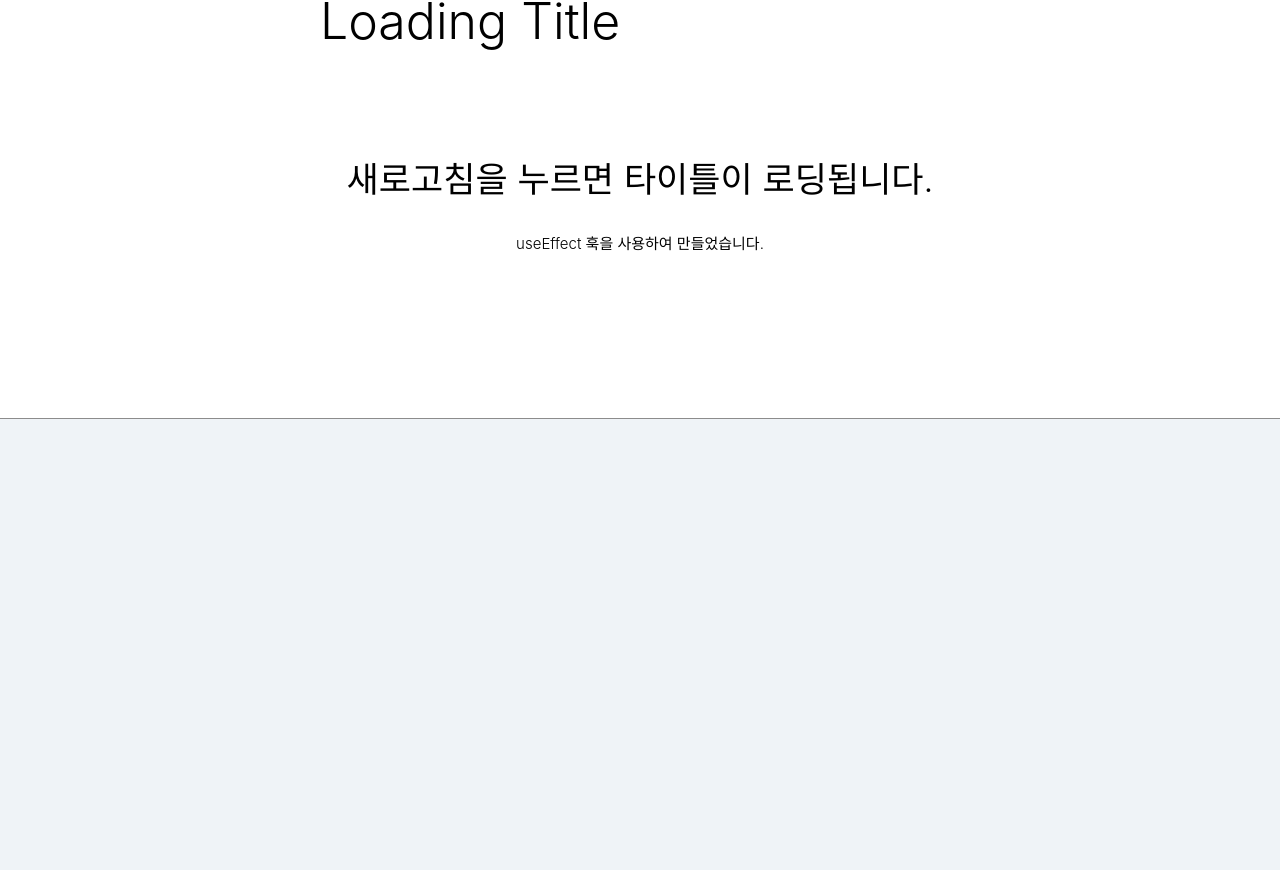
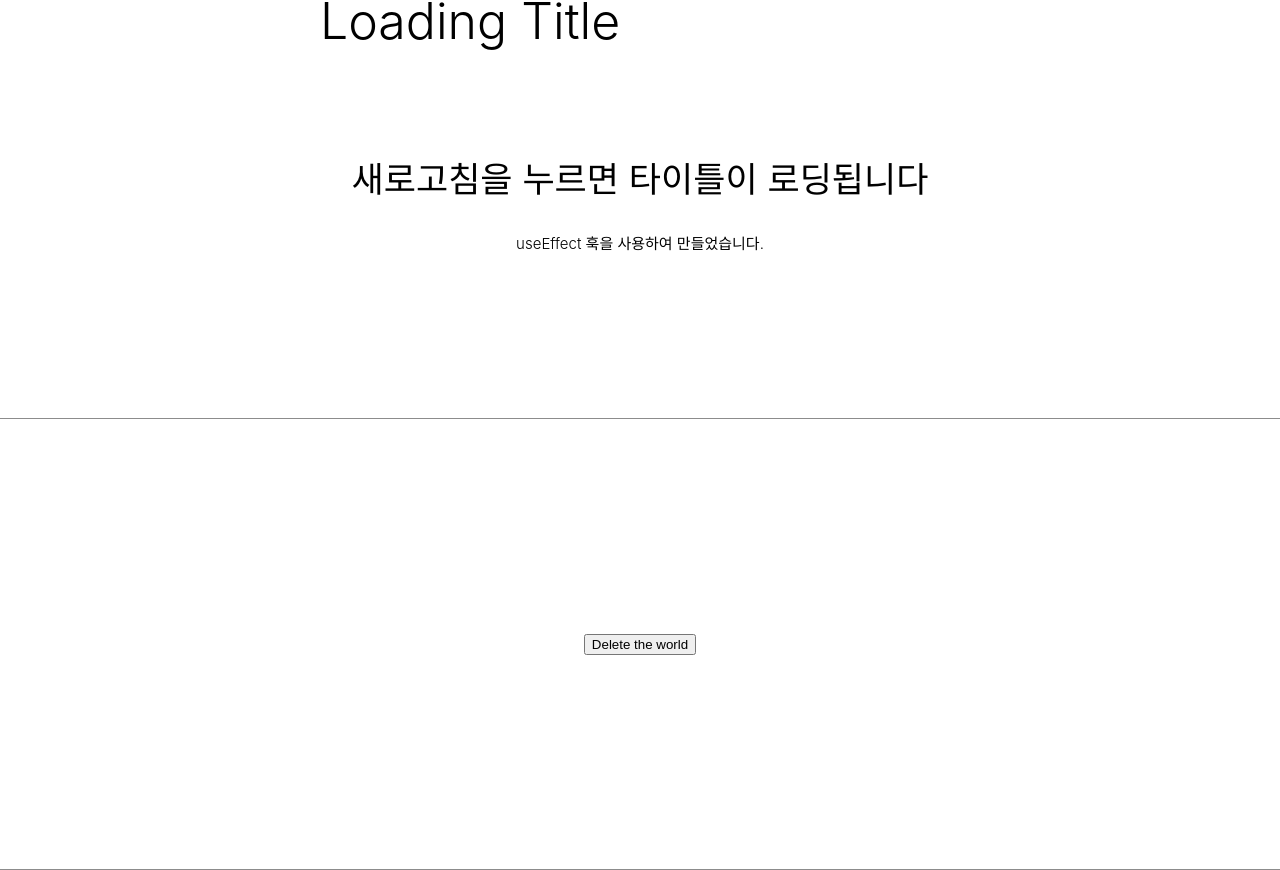
Before and after one commit to ldh3907/study-react-nomadcoder-10-kinds-hooks, a React (Create React App) app: page /#/ in a window 1280 px wide. Shown: the part 1485-2355 px from the top of the page. Before the commit the page ends 1904 px from the top, so only its background shows below. Built offline with nearby package versions, Linux system fonts and the light colour scheme.

Commit message:
add : confirminput
add : confirminput

```diff
--- a/src/App.js
+++ b/src/App.js
@@ -5,6 +5,7 @@ import Navigation from "./components/navigation";
 import CheckInput from "./components/chkinput";
 import ChangeSection from "./components/changesection";
 import LoadingTitle from "./components/loadingtitle";
+import ConfirmInput from "./components/confirminput";
 
 function App() {
   return (
@@ -15,6 +16,7 @@ function App() {
         <Route path="/" exact={true} component={CheckInput} />
         <Route path="/" exact={true} component={ChangeSection} />
         <Route path="/" exact={true} component={LoadingTitle} />
+        <Route path="/" exact={true} component={ConfirmInput} />
       </section>
     </HashRouter>
   );
--- /dev/null
+++ b/src/components/confirminput.css
@@ -0,0 +1,10 @@
+.confirminput-container {
+  width: 100%;
+  height: 450px;
+  display: flex;
+  align-items: center;
+  justify-content: center;
+  background-color: #fff;
+  margin: auto;
+  border-bottom: 0.5px solid #8c8c8c;
+}
--- /dev/null
+++ b/src/components/confirminput.js
@@ -0,0 +1,34 @@
+import React, { useState, useEffect, useRef } from "react";
+import "./confirminput.css";
+
+const ConfirmInput = () => {
+  const useConfirm = (message = "", callback, rejection) => {
+    if (typeof callback !== "function") {
+      return;
+    }
+    const confirmAction = () => {
+      if (window.confirm(message)) {
+        callback();
+      } else {
+        rejection();
+      }
+    };
+    return confirmAction;
+  };
+  const deleteWorld = () => console.log("연결을 해제합니다");
+  const abort = () => console.log("연결을 유지합니다");
+  const confrimDelete = useConfirm(
+    "정말 해제 하시겠습니까?",
+    deleteWorld,
+    abort
+  );
+  return (
+    <section id="confirminput">
+      <div className="confirminput-container">
+        <button onClick={confrimDelete}>Delete the world</button>
+      </div>
+    </section>
+  );
+};
+
+export default ConfirmInput;
--- a/src/components/loadingTitle.js
+++ b/src/components/loadingTitle.js
@@ -20,7 +20,7 @@ const LoadingTitle = () => {
           <div className="loadingtitle-title">Loading Title</div>
           <div className="loadingtitle-content-wrap">
             <div className="loadingtitle-express">
-              새로고침을 누르면 타이틀이 로딩됩니다.
+              새로고침을 누르면 타이틀이 로딩됩니다
             </div>
             <div className="loadingtitle-explain">
               useEffect 훅을 사용하여 만들었습니다.
```
